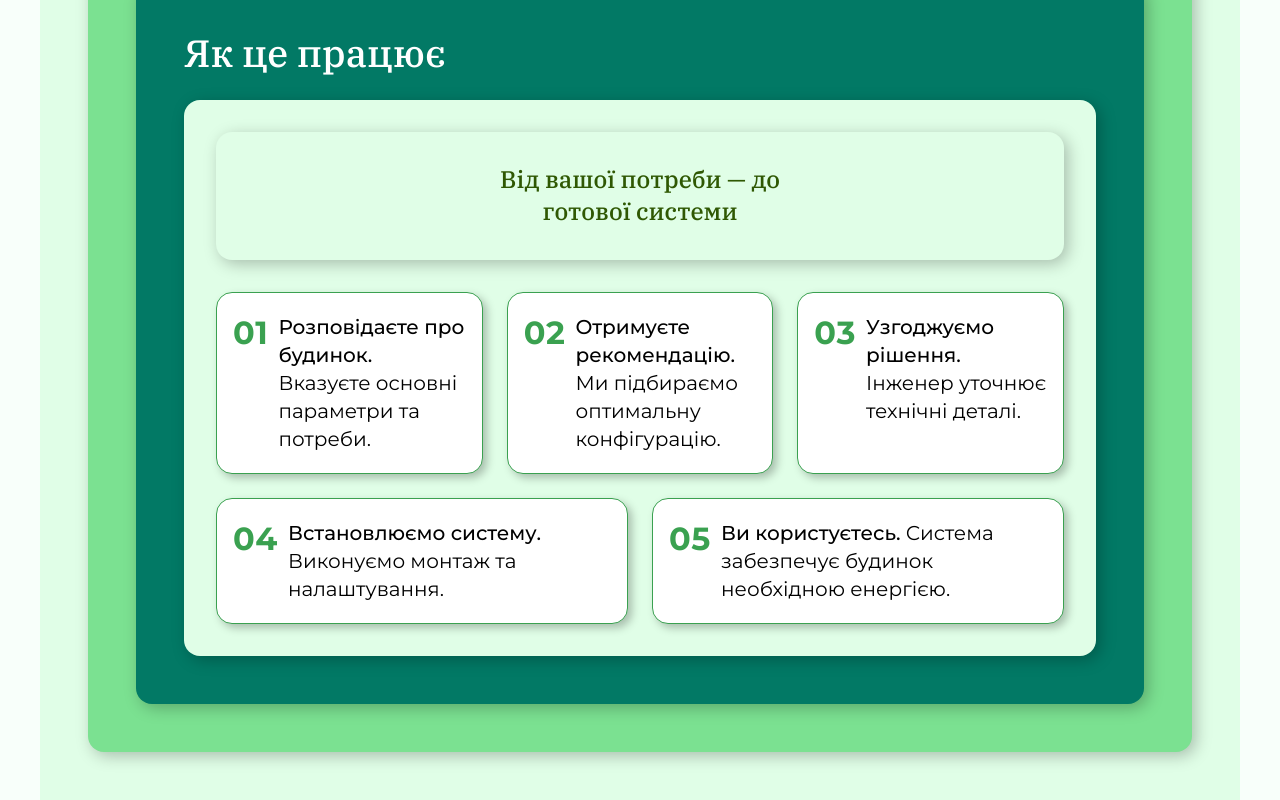
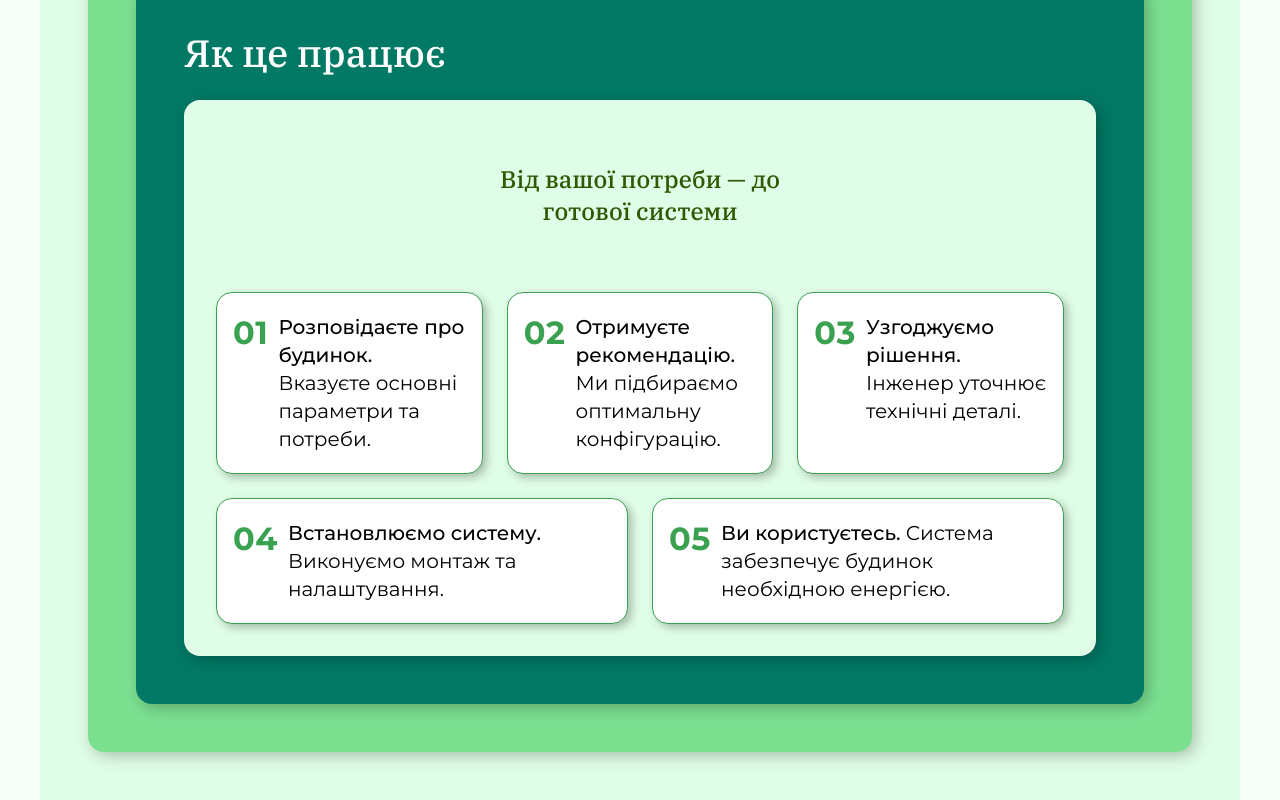
Before and after one commit to Rdazochka/EnerHome, a Next.js app: page / in a window 1280 px wide. Shown: the part 1020-1820 px from the top of the page. Built offline with nearby package versions, Linux system fonts and the light colour scheme.

Commit message:
fix: remove shadow and border from frame4 on tablet

```diff
--- a/components/HowItWorks/HowItWorks.module.css
+++ b/components/HowItWorks/HowItWorks.module.css
@@ -44,7 +44,8 @@
 .frame4 {
   border: 1px solid var(--color-white);
   border-radius: 16px;
-  padding: 16px 24px 20px 24px;
+  padding: 0px 8px;
+
   background: var(--color-background-2);
 }
 
@@ -140,9 +141,9 @@
     justify-content: center;
     padding: 44px 40px;
     border-radius: 16px;
-    box-shadow: 4px 4px 16px 0 rgba(0, 0, 0, 0.25);
     background: var(--color-background-2);
     border: none;
+    box-shadow: none;
   }
 
   .subtitle {
```
